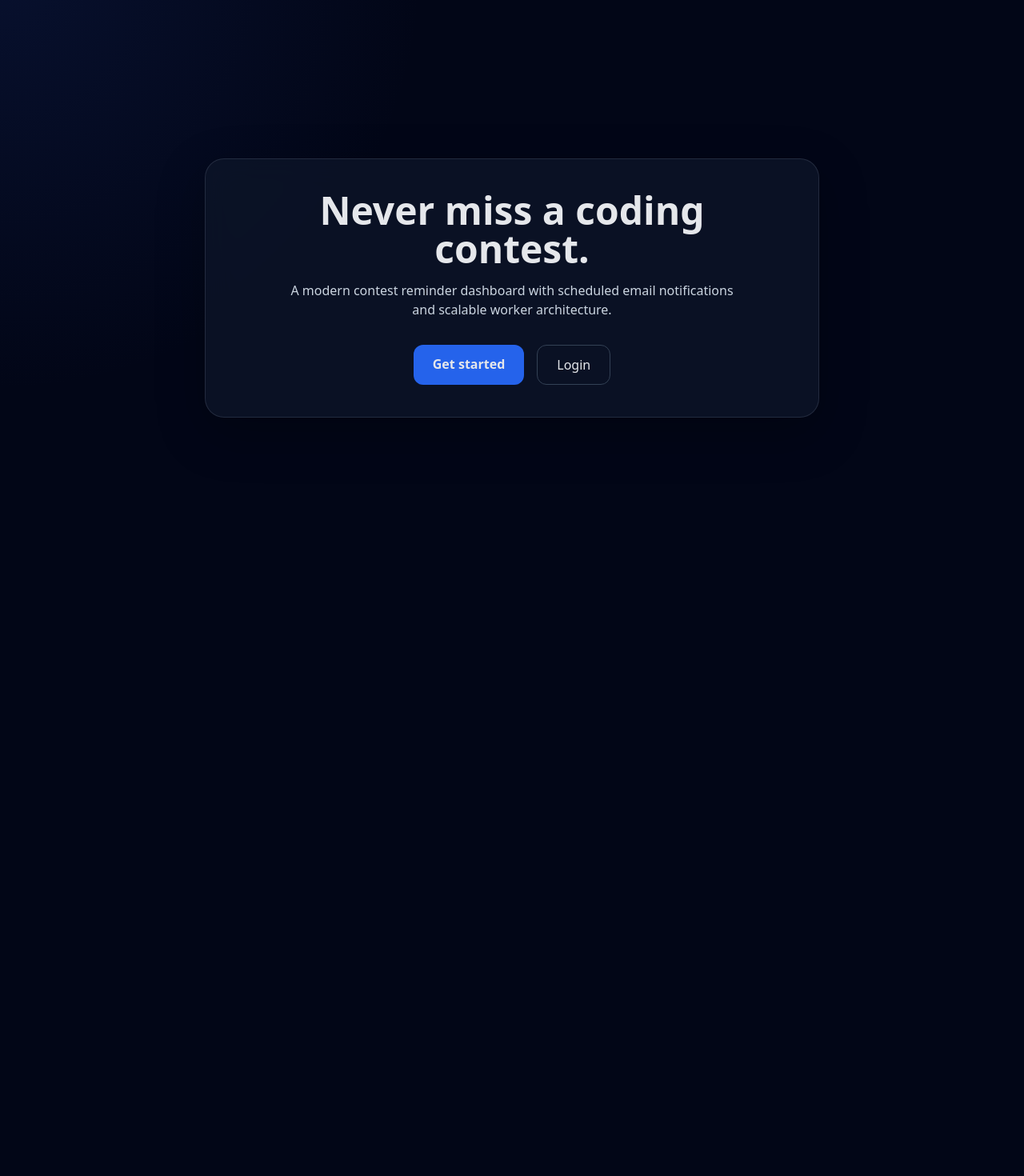
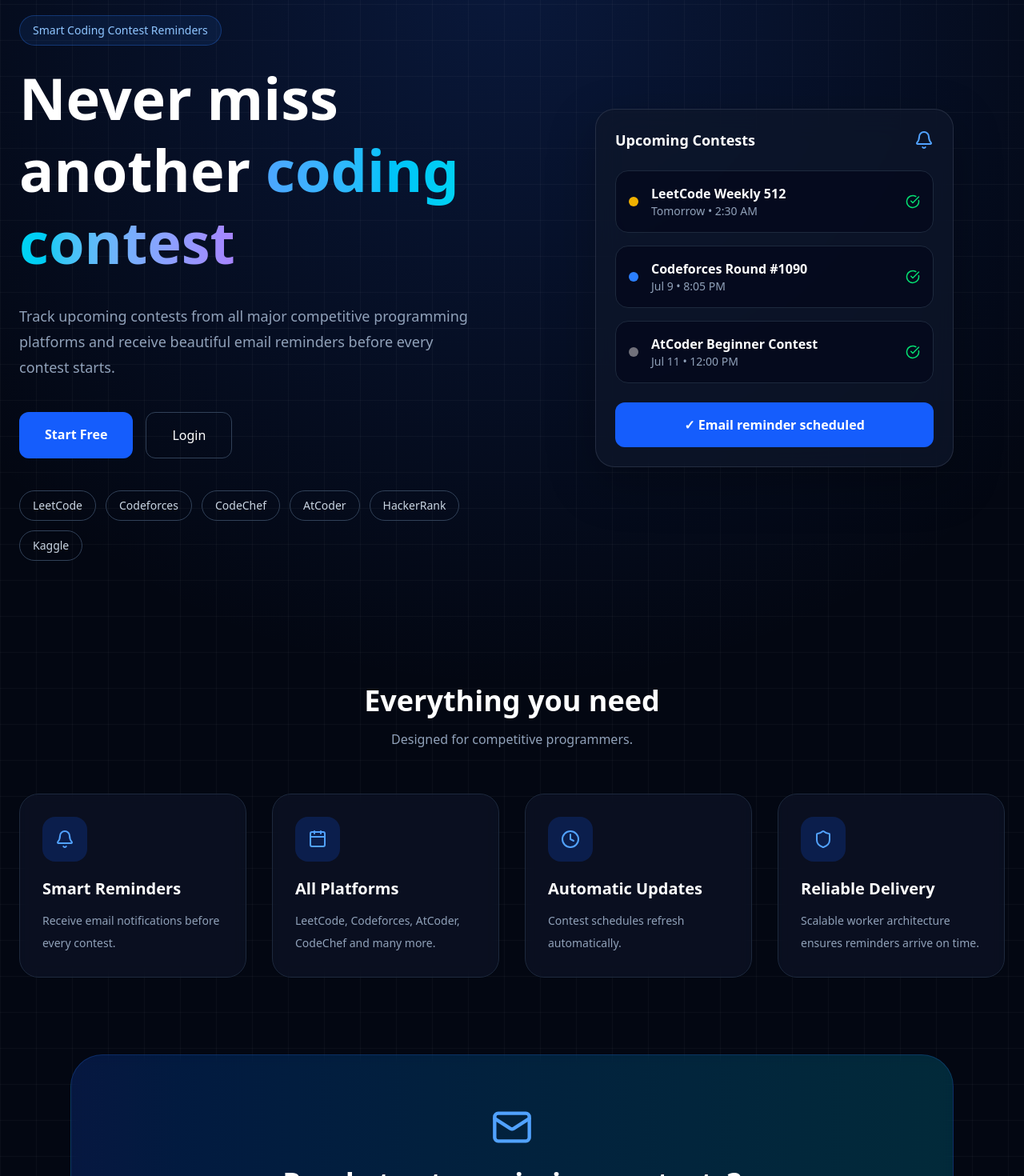
Before and after one commit to Sachin-fsd/contest-reminder, a Next.js app: page / in a window 1280 px wide. Shown: the part 40-1510 px from the top of the page at 80% size. Before the commit the page ends 800 px from the top, so only its background shows below. Built offline with nearby package versions, Linux system fonts and the light colour scheme.

Commit message:
chore: tailwindv3 to v4

```diff
--- a/app/globals.css
+++ b/app/globals.css
@@ -1,6 +1,5 @@
-@tailwind base;
-@tailwind components;
-@tailwind utilities;
+@import "tailwindcss";
+
 :root {
   color-scheme: dark;
 }
--- a/app/page.js
+++ b/app/page.js
@@ -1,28 +1,217 @@
 import Link from "next/link";
+import {
+    Bell,
+    Calendar,
+    Mail,
+    Shield,
+    Clock,
+    CheckCircle,
+} from "lucide-react";
+
+const platforms = [
+    "LeetCode",
+    "Codeforces",
+    "CodeChef",
+    "AtCoder",
+    "HackerRank",
+    "Kaggle",
+];
+
 export default function Home() {
     return (
-        <main className="grid min-h-screen place-items-center p-6">
-            <section className="glass max-w-3xl rounded-3xl p-10 text-center">
-                <h1 className="text-5xl font-black">Never miss a coding contest.</h1>
-                <p className="mx-auto mt-4 max-w-xl text-slate-300">
-                    A modern contest reminder dashboard with scheduled email notifications
-                    and scalable worker architecture.
+        <main className="relative overflow-hidden bg-[#030712] text-white">
+            {/* Background */}
+            <div className="absolute inset-0 bg-[radial-gradient(circle_at_top,#2563eb30,transparent_45%)]" />
+            <div className="absolute inset-0 bg-[linear-gradient(rgba(255,255,255,0.03)_1px,transparent_1px),linear-gradient(90deg,rgba(255,255,255,0.03)_1px,transparent_1px)] bg-[size:45px_45px]" />
+
+            {/* Hero */}
+            <section className="relative mx-auto flex min-h-screen max-w-7xl items-center px-6">
+                <div className="grid w-full gap-20 lg:grid-cols-2">
+                    <div className="flex flex-col justify-center">
+                        <span className="mb-5 w-fit rounded-full border border-blue-500/30 bg-blue-500/10 px-4 py-2 text-sm text-blue-300">
+                            Smart Coding Contest Reminders
+                        </span>
+
+                        <h1 className="text-5xl font-black leading-tight md:text-7xl">
+                            Never miss
+                            <br />
+                            another
+                            <span className="bg-gradient-to-r from-blue-400 via-cyan-400 to-violet-400 bg-clip-text text-transparent">
+                                {" "}
+                                coding contest
+                            </span>
+                        </h1>
+
+                        <p className="mt-8 max-w-xl text-lg leading-8 text-slate-400">
+                            Track upcoming contests from all major competitive programming
+                            platforms and receive beautiful email reminders before every
+                            contest starts.
                         </p>
-                <div className="mt-8 flex justify-center gap-4">
+
+                        <div className="mt-10 flex flex-wrap gap-4">
                             <Link
-                        className="rounded-xl bg-blue-600 px-6 py-3 font-bold"
                                 href="/register"
+                                className="rounded-xl bg-blue-600 px-8 py-4 font-semibold transition hover:bg-blue-700"
                             >
-                        Get started
+                                Start Free
                             </Link>
+
                             <Link
-                        className="rounded-xl border border-slate-700 px-6 py-3"
                                 href="/login"
+                                className="rounded-xl border border-slate-700 px-8 py-4 transition hover:border-slate-500"
                             >
                                 Login
+                            </Link>
+                        </div>
+
+                        <div className="mt-10 flex flex-wrap gap-3">
+                            {platforms.map((platform) => (
+                                <span
+                                    key={platform}
+                                    className="rounded-full border border-slate-700 px-4 py-2 text-sm text-slate-300"
+                                >
+                                    {platform}
+                                </span>
+                            ))}
+                        </div>
+                    </div>
+
+                    {/* Dashboard Preview */}
+                    <div className="flex items-center justify-center">
+                        <div className="glass w-full max-w-md rounded-3xl border border-slate-800 bg-slate-900/70 p-6 shadow-2xl backdrop-blur-xl">
+                            <div className="mb-6 flex items-center justify-between">
+                                <h3 className="text-lg font-bold">Upcoming Contests</h3>
+                                <Bell className="text-blue-400" />
+                            </div>
+
+                            {[
+                                {
+                                    name: "LeetCode Weekly 512",
+                                    color: "bg-yellow-500",
+                                    time: "Tomorrow • 2:30 AM",
+                                },
+                                {
+                                    name: "Codeforces Round #1090",
+                                    color: "bg-blue-500",
+                                    time: "Jul 9 • 8:05 PM",
+                                },
+                                {
+                                    name: "AtCoder Beginner Contest",
+                                    color: "bg-zinc-500",
+                                    time: "Jul 11 • 12:00 PM",
+                                },
+                            ].map((contest) => (
+                                <div
+                                    key={contest.name}
+                                    className="mb-4 rounded-2xl border border-slate-800 bg-slate-950/60 p-4"
+                                >
+                                    <div className="flex items-center gap-4">
+                                        <div
+                                            className={`h-3 w-3 rounded-full ${contest.color}`}
+                                        ></div>
+
+                                        <div className="flex-1">
+                                            <h4 className="font-semibold">{contest.name}</h4>
+                                            <p className="text-sm text-slate-400">
+                                                {contest.time}
+                                            </p>
+                                        </div>
+
+                                        <CheckCircle className="text-green-400" size={18} />
+                                    </div>
+                                </div>
+                            ))}
+
+                            <div className="mt-6 rounded-xl bg-blue-600 p-4 text-center font-semibold">
+                                ✓ Email reminder scheduled
+                            </div>
+                        </div>
+                    </div>
+                </div>
+            </section>
+
+            {/* Features */}
+
+            <section className="mx-auto max-w-7xl px-6 py-24">
+                <div className="mb-14 text-center">
+                    <h2 className="text-4xl font-black">
+                        Everything you need
+                    </h2>
+
+                    <p className="mt-4 text-slate-400">
+                        Designed for competitive programmers.
+                    </p>
+                </div>
+
+                <div className="grid gap-8 md:grid-cols-2 lg:grid-cols-4">
+                    <Feature
+                        icon={<Bell />}
+                        title="Smart Reminders"
+                        desc="Receive email notifications before every contest."
+                    />
+
+                    <Feature
+                        icon={<Calendar />}
+                        title="All Platforms"
+                        desc="LeetCode, Codeforces, AtCoder, CodeChef and many more."
+                    />
+
+                    <Feature
+                        icon={<Clock />}
+                        title="Automatic Updates"
+                        desc="Contest schedules refresh automatically."
+                    />
+
+                    <Feature
+                        icon={<Shield />}
+                        title="Reliable Delivery"
+                        desc="Scalable worker architecture ensures reminders arrive on time."
+                    />
+                </div>
+            </section>
+
+            {/* CTA */}
+
+            <section className="mx-auto max-w-6xl px-6 pb-32">
+                <div className="rounded-[40px] border border-blue-500/20 bg-gradient-to-r from-blue-600/20 to-cyan-500/20 p-16 text-center backdrop-blur">
+                    <Mail
+                        className="mx-auto mb-6 text-blue-400"
+                        size={52}
+                    />
+
+                    <h2 className="text-4xl font-black">
+                        Ready to stop missing contests?
+                    </h2>
+
+                    <p className="mx-auto mt-5 max-w-xl text-slate-300">
+                        Join thousands of competitive programmers who never forget another
+                        contest.
+                    </p>
+
+                    <Link
+                        href="/register"
+                        className="mt-10 inline-block rounded-xl bg-blue-600 px-10 py-4 font-bold transition hover:bg-blue-700"
+                    >
+                        Create Free Account
                     </Link>
                 </div>
             </section>
         </main>
     );
 }
+
+function Feature({ icon, title, desc }) {
+    return (
+        <div className="rounded-3xl border border-slate-800 bg-slate-900/60 p-7 backdrop-blur">
+            <div className="mb-5 flex h-14 w-14 items-center justify-center rounded-2xl bg-blue-600/20 text-blue-400">
+                {icon}
+            </div>
+
+            <h3 className="mb-3 text-xl font-bold">{title}</h3>
+
+            <p className="text-sm leading-7 text-slate-400">
+                {desc}
+            </p>
+        </div>
+    );
+}
--- a/package.json
+++ b/package.json
@@ -14,6 +14,7 @@
     "dotenv": "^17.4.2",
     "framer-motion": "latest",
     "jsonwebtoken": "latest",
+    "lucide-react": "^1.23.0",
     "mailtrap": "latest",
     "mongoose": "latest",
     "next": "^16.2.10",
@@ -22,9 +23,10 @@
     "react-dom": "^19.0.0"
   },
   "devDependencies": {
+    "@tailwindcss/postcss": "^4.1.11",
     "autoprefixer": "^10.4.20",
     "baseline-browser-mapping": "^2.10.41",
     "postcss": "^8.4.49",
-    "tailwindcss": "^3.4.17"
+    "tailwindcss": "^4.1.11"
   }
 }
--- a/postcss.config.js
+++ b/postcss.config.js
@@ -1 +1,6 @@
-module.exports = { plugins: { tailwindcss: {}, autoprefixer: {} } };
+module.exports = {
+    plugins: {
+        "@tailwindcss/postcss": {},
+        autoprefixer: {},
+    },
+};
```
Also changed, not shown: 1 other file (tests, documents, lock files or other folders). Lines whose indentation alone changed are shown as unchanged.
